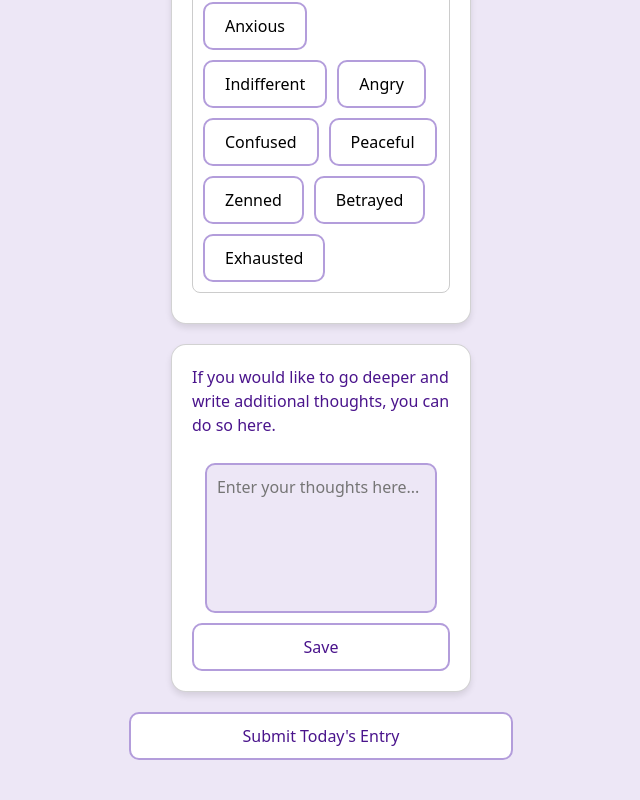
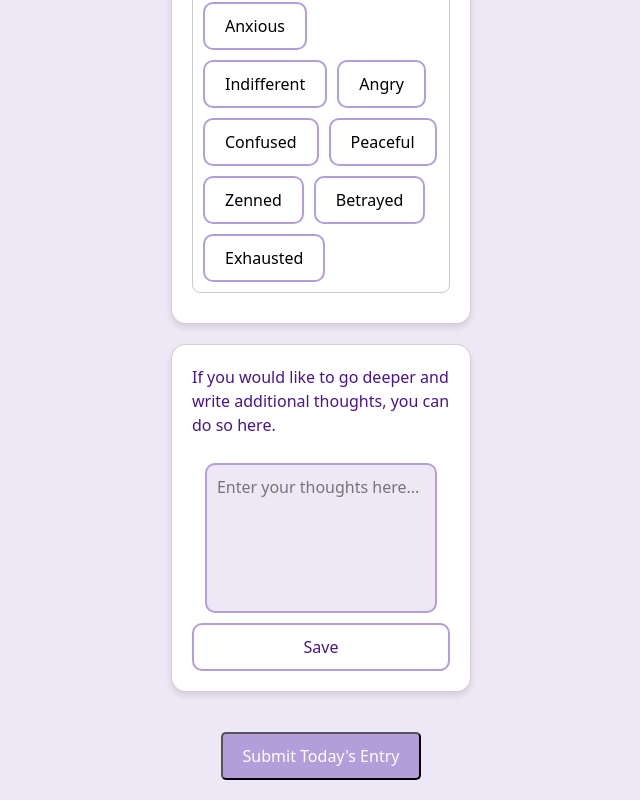
Before and after one commit to layanat/moodscape, a React (Create React App) app: page /checkin in a window 1280 px wide. Shown: the part 2787-3587 px from the top of the page, without its empty margins (319-959 px from the left). Built offline with nearby package versions, Linux system fonts and the light colour scheme.

Commit message:
changes checkin button style

```diff
--- a/src/styling/checkin.css
+++ b/src/styling/checkin.css
@@ -100,17 +100,17 @@ body {
     resize: none; /* Disables resizing */
   }
   .submit-card button {
-    background-color: white;
-    color: #4A148C;
-    border: 2px solid #B39DDB;
-    border-radius: 10px;
     padding: 10px 20px;
-    display: block; /* Center the button in the card */
-    margin: 20px auto; /* Adds margin to the top and bottom, and auto centers it horizontally */
-    cursor: pointer;
-    width:30%;
+    background-color: #B39DDB;
+    color: white;
+    text-decoration: none;
+    border-radius: 5px;
+    max-width: 30%
+
   }
-
-  .submit-card button:hover {
-    background-color: #EDE7F6; /* Light lavender background on hover */
+  .submit-card {
+    display: flex;
+    justify-content: center; /* Center horizontally */
+    align-items: center; /* Center vertically if you have more height to the container */
+    padding: 20px; /* Optional: adds padding inside the container */
   }
```
